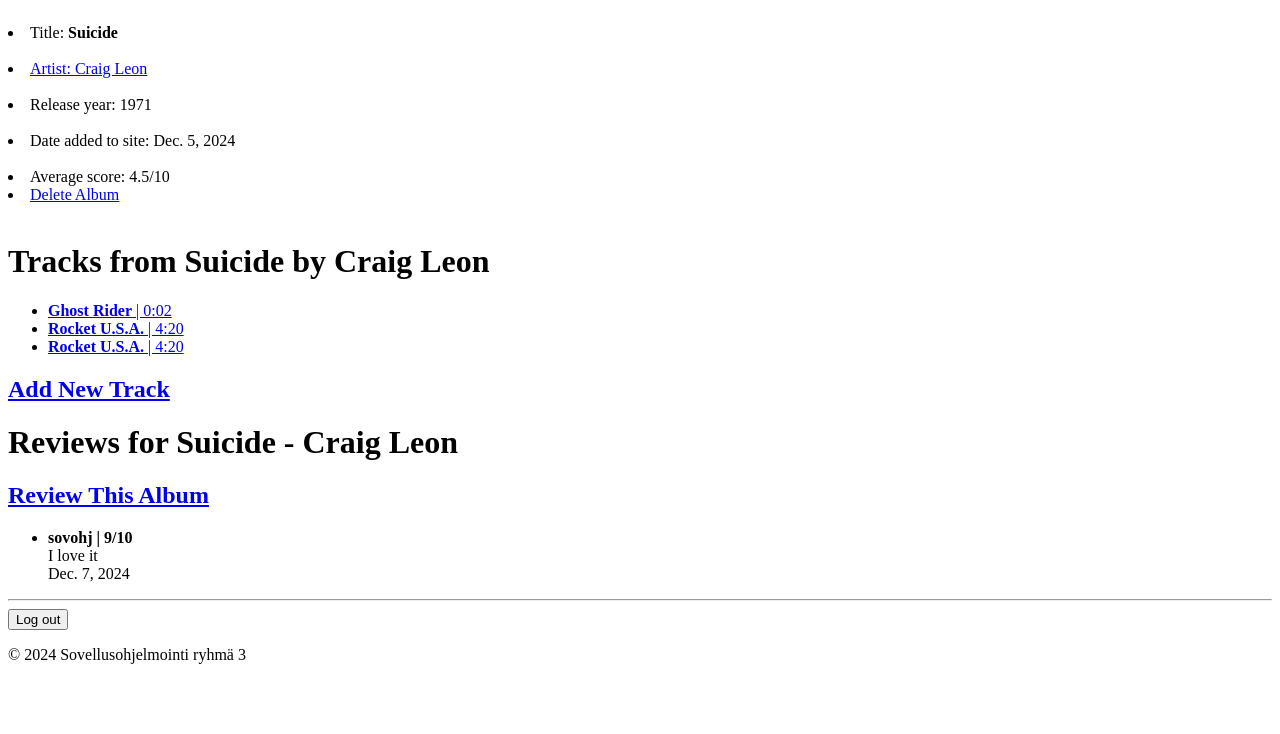
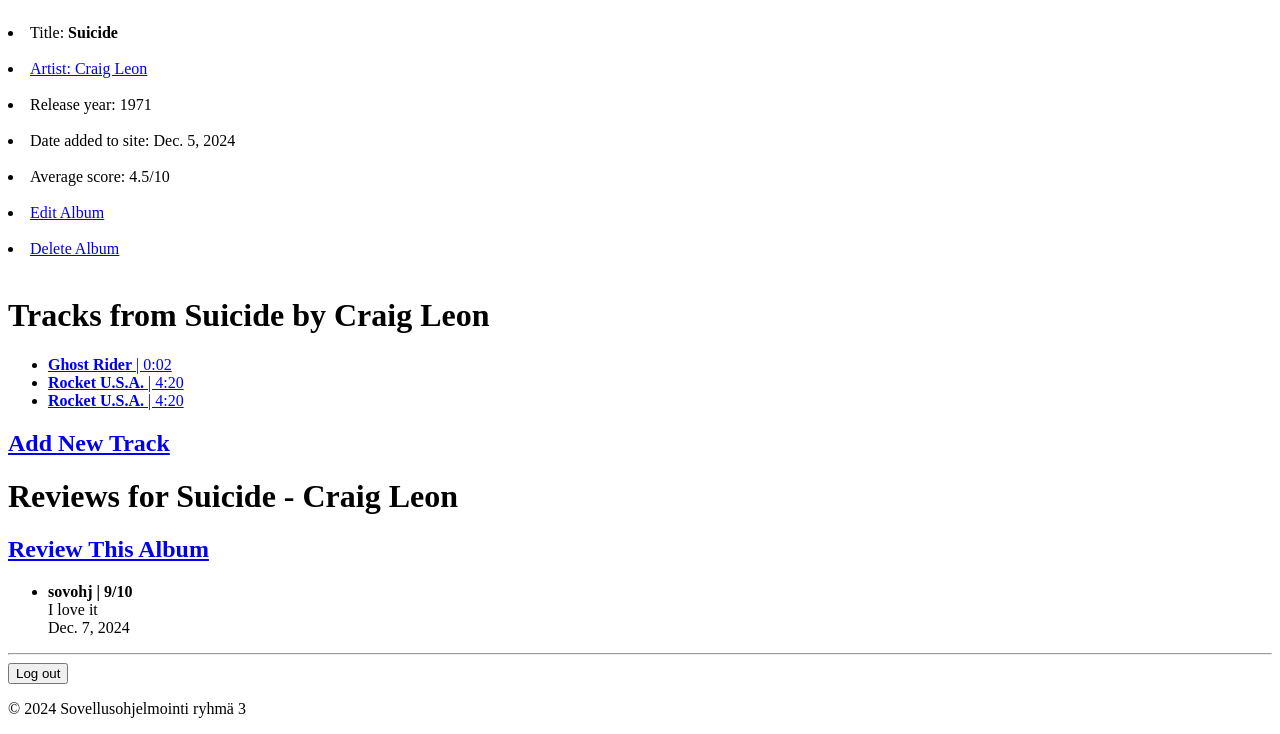
Before and after one commit to iivariepic/Music-App, a Django app: page /albums/1/tracks/ in a window 1280 px wide. Shown: the part 154-888 px from the top of the page. Before the commit the page ends 818 px from the top, so only its background shows below. Run offline with Django 4.2, Linux system fonts and the light colour scheme; a user stored in the database is signed in; data comes from the database, SQL or seed files in the repository; both versions use the stored data as it was after the commit.

Commit message:
Added album editing for staff

```diff
--- a/music_app/templates/music_app/tracks.html
+++ b/music_app/templates/music_app/tracks.html
@@ -9,6 +9,10 @@
     <li>Date added to site: {{ album.date_added }}</li><br>
     <li>Average score: {{ album.get_avg_score }}/10</li>
     {% if user.is_staff %}
+        <br>
+        <li><a href="{% url 'music_app:edit_album' album_id=album.id %}">
+            Edit Album
+            </a></li><br>
         <li><a href="{% url 'music_app:delete_album' album_id=album.id %}">
             Delete Album
             </a></li><br>
--- a/music_app/urls.py
+++ b/music_app/urls.py
@@ -19,4 +19,5 @@ urlpatterns = [
     path('delete_album/<int:album_id>/', views.delete_album, name='delete_album'),
     path('delete_track/<int:track_id>/', views.delete_track, name='delete_track'),
     path('delete_artist/<int:artist_id>/', views.delete_artist, name='delete_artist'),
+    path('edit_album/<int:album_id>/', views.edit_album, name='edit_album'),
 ]
--- a/music_app/views.py
+++ b/music_app/views.py
@@ -266,3 +266,23 @@ def delete_artist(request, artist_id):
     artist = get_object_or_404(Artist, id=artist_id)
     artist.delete()
     return redirect('music_app:artist_list')
+
+@login_required
+@user_passes_test(is_staff)
+def edit_album(request, album_id):
+    """Edit an existing album"""
+    album = get_object_or_404(Album, id=album_id)
+
+    if request.method != 'POST':
+        # Initial request; pre-fill form with the current review
+        form = AlbumForm(instance=album)
+    else:
+        # POST data submitted, process data
+        form = AlbumForm(instance=album, data=request.POST)
+        if form.is_valid():
+            form.save()
+            return redirect('music_app:album_list')
+
+    context = {'album': album,
+               'form': form}
+    return render(request, 'music_app/edit_album.html', context)
```
Also changed, not shown: music_app/templates/music_app/edit_album.html (added, +12 -0 lines), db.sqlite3.
